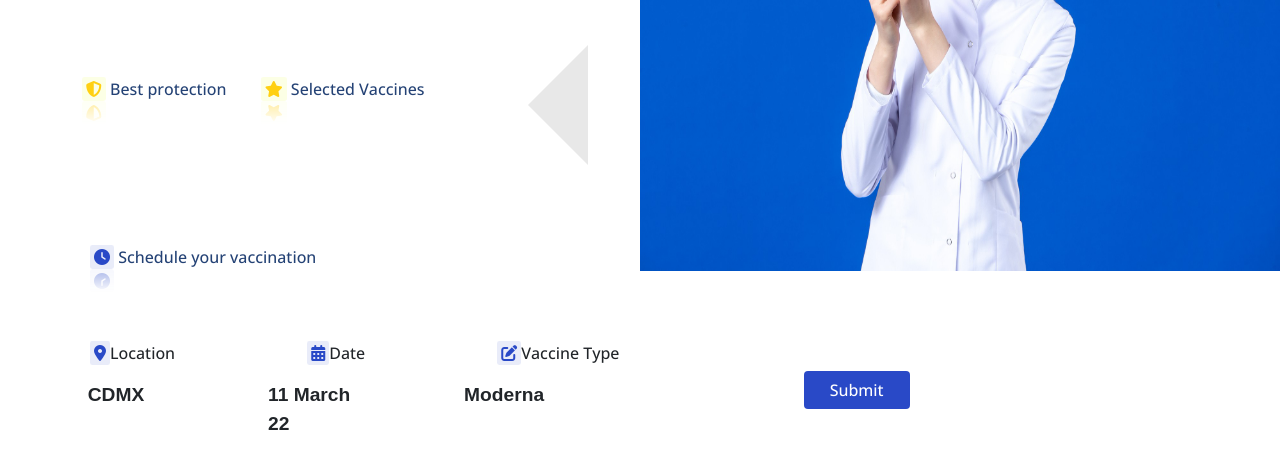
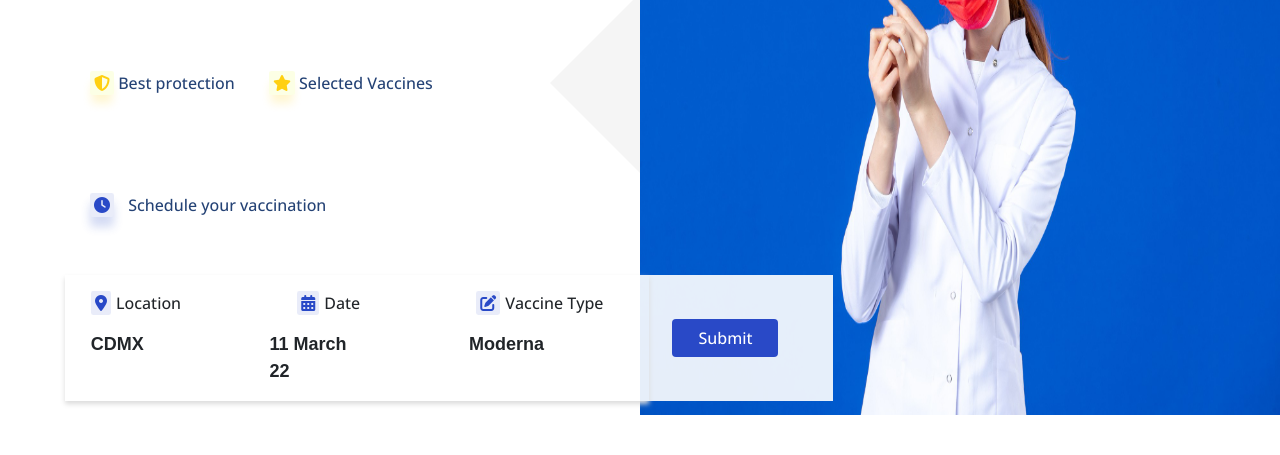
Before and after one commit to mabvmex/launch_x_S03-CSS_Covid, a plain HTML site: page index.html in a window 1280 px wide. Shown: the part 383-838 px from the top of the page. After the commit the page ends 800 px from the top, so only its background shows below. Drawn offline with nearby package versions, Linux system fonts and the light colour scheme.

Commit message:
detalles css -> vaccine-card-info

```diff
--- a/index.html
+++ b/index.html
@@ -84,8 +84,8 @@
 
 
       <div class="schedule">
-        <i class="icono-azul fas fa-clock"></i>
-        <p class="parrafo-detalles">Schedule your vaccination</p>
+        <i class="icono-azul schedule-icon fas fa-clock"></i>
+        <p class="parrafo-detalles-schedule">Schedule your vaccination</p>
       </div>
 
     </div>
@@ -100,25 +100,25 @@
       <div>
         <div class="card-body">
           <i class="vaxIcons LocationIcon fas fa-map-marker-alt"></i>
-          <div>Location</div>
+          <div class="vaccineDate-text-1" >Location</div>
         </div>
 
         <div class="card-body">
           <i class="vaxIcons fas fa-calendar-alt"></i>
-          <div>Date</div>
+          <div class="vaccineDate-text-1" >Date</div>
         </div>
 
         <div class="card-body">
           <i class="vaxIcons fas fa-edit"></i>
-          <div>Vaccine Type</div>
+          <div class="vaccineDate-text-1" >Vaccine Type</div>
         </div>
       </div>
 
       <div>
         <div class="vaccineDate">
-          <p class="vaccineDate-text parrafoVacuna">CDMX</p>
-          <p class="vaccineDate-text parrafoVacuna">11 March 22</p>
-          <p class="vaccineDate-text parrafoVacuna">Moderna</p>
+          <p class="vaccineDate-text-2 parrafoVacuna">CDMX</p>
+          <p class="vaccineDate-text-2 parrafoVacuna">11 March 22</p>
+          <p class="vaccineDate-text-2 parrafoVacuna">Moderna</p>
         </div>
       </div>
     </div>
--- a/style.css
+++ b/style.css
@@ -1,9 +1,12 @@
+/* ============ */
 /* === BODY === */
 
 * {
   font-family: "Open Sans";
 }
 
+
+/* ============== */
 /* === NAVBAR === */
 
 .nav {
@@ -39,6 +42,8 @@ li {
   color: #fff;
 }
 
+
+/* ================= */
 /* === SECCIÓN 1 === */
 
 .seccion-uno {
@@ -52,41 +57,15 @@ li {
 }
 
 .triangulo-1 {
-  /* display: flex;
-  position: relative; */
   margin-left: 70px;
   width: 0;
   height: 0;
   border-right: 40px solid transparent;
   border-left: 40px solid transparent;
-  border-top: 40px solid rgba(221, 221, 221, 0.671);
-  /* border-bottom: 200px solid transparent; */
-}
-
-
-.triangulo-icons {
-  display: inline-flex;
-  align-items: center;
-  justify-content: space-around;
-  width: 100%;
-}
-
-.triangulo-2 {
-  /* display: flex;
-  position: relative; */
-  /* height: 0; */
-  /* position: flex; */
-  /* margin-left: 10%; */
-  justify-content: flex-end !important;
-  margin-top: 5%;
-  border-right: 60px solid rgba(221, 221, 221, 0.671);
-  border-top: 60px solid transparent;
-  border-bottom: 60px solid transparent;
+  border-top: 40px solid rgba(221, 221, 221, 0.3);
 }
 
 h3 {
-  /* align-items: center;
-  text-align: justify; */
   font-size: 50px;
   font-weight: bolder;
   color: #244275;
@@ -96,9 +75,7 @@ h3 {
 }
 
 .parrafo {
-  /* width: 100%; */
   align-items: center;
-  /* margin-right: -60px !important; */
   margin-left: 100px;
   color: rgb(138, 138, 138);
 }
@@ -106,16 +83,30 @@ h3 {
 .parrafo-detalles {
   color: #244275;
   display: inline;
-  /* top: 0; */
+  margin-left: 60px;
+}
+
+.triangulo-icons {
+  width: 100%;
+  display: inline-flex;
+  justify-content: space-between;
+  align-items: center;
+  margin-right: 0 !important;
+  margin-top: -20px;
+}
+
+.triangulo-2 {
+  border-right: 90px solid rgba(221, 221, 221, 0.3);
+  border-top: 90px solid transparent;
+  border-bottom: 90px solid transparent;
 }
 
 .icono-amarillo {
   color: #ffd012;
   margin-left: 30px;
-  /* top: 0; */
-  -webkit-box-reflect: below 0px
-  linear-gradient(to bottom, rgba(0, 0, 0, 0), rgba(0, 0, 0, 0.4));
-  background-color: rgba(229, 255, 0, 0.1);
+  /* -webkit-box-reflect: below 0px linear-gradient(to bottom, rgba(0, 0, 0, 0), rgba(0, 0, 0, 0.4)); */
+  background-color: rgba(229, 255, 0, .1);
+  -webkit-box-shadow: 0px 10px 10px -2px rgba(255, 208, 18, 0.2);
   padding: 4px;
   border-radius: 10%;
 }
@@ -123,42 +114,52 @@ h3 {
 .icono-azul {
   color: #2949c7;
   margin-left: 90px;
-  -webkit-box-reflect: below 0px
-    linear-gradient(to bottom, rgba(0, 0, 0, 0), rgba(0, 0, 0, 0.4));
   background-color: rgba(41, 73, 199, 0.1);
   padding: 4px;
   border-radius: 10%;
 }
-
-.schedule {
-  margin-top: 80px;
-}
-
 
 .div-dos {
   width: 50vw;
 }
 
 .nurse-img {
-  /* background-image: url('./img/female-nurse.jpeg'); */
-  height: 120% !important;
-  width: 100% !important;
+  height: 150% !important;
+  width: 100%;
 }
 
+
+/* ==================== */
 /* === VACCINE INFO === */
 
+.schedule {
+  margin-top: 20px;
+}
+
+.schedule-icon {
+  -webkit-box-shadow: 0px 10px 10px /*-4px*/ rgba(41, 73, 199, 0.2);
+  background-color: rgba(41, 73, 199, 0.1);
+}
+
+.parrafo-detalles-schedule {
+  color: #244275;
+  display: inline;
+  margin-left: 10px;
+}
+
 .vaccine-card {
-  width: 67%;
+  width:60%;
   display: inline-flex;
-  margin-top: 150px;
-  margin-left: 4em;
+  margin-top: 100px;
+  margin-left: 65px;
   align-items: center !important;
   background-color: rgba(255, 255, 255, 0.9);
 }
 
 .vaccine-card-secundary {
   display: inline-block;
-  width: 90vw;
+  width: 45.6vw;
+  -webkit-box-shadow: 0px 3px 5px rgb(219, 219, 219);
 }
 
 .card-body {
@@ -168,7 +169,7 @@ h3 {
 
 .vaxIcons {
   color: #2949c7;
-  margin-left: 6rem;
+  margin-left: 80px;
   background-color: rgba(41, 73, 199, 0.1);
   padding: 4px;
   border-radius: 10%;
@@ -179,15 +180,20 @@ h3 {
 }
 
 .vaccineDate, .parrafoVacuna {
-  width: 80%;
+  width: 100%;
   display: flex;
   justify-content: center;
   margin-right: 100px;
 }
 
-.vaccineDate-text {
+.vaccineDate-text-1 {
+  margin-left: 5px;
+}
+
+
+.vaccineDate-text-2 {
   font-family: sans-serif;
-  font-size: 1.2em;
+  font-size: 18px;
   font-weight: 900;
   margin-left: 10px;
   display: inline-flex;
@@ -205,3 +211,6 @@ h3 {
   padding-left: 25px;
   padding-right: 25px;
 }
+
+/* ==================== */
+/* === VACCINE BRANDS === */
```
